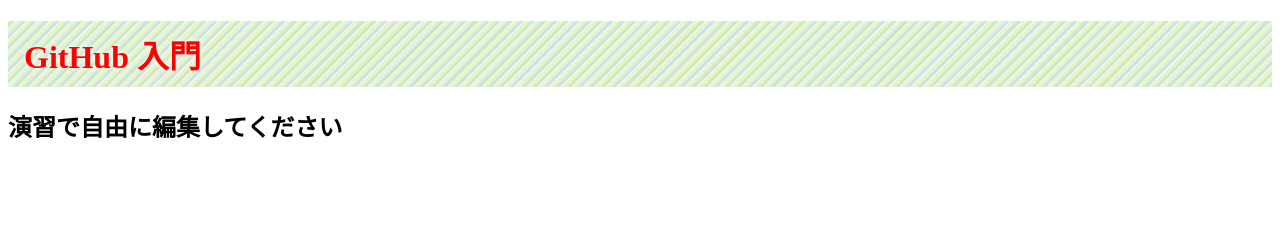
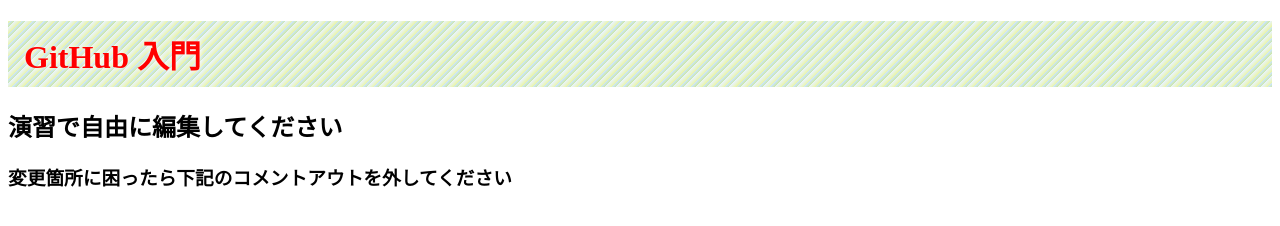
Before and after one commit to harkm/github_ws, a plain HTML site: page index.html in a window 1280 px wide. Drawn offline with Linux system fonts and the light colour scheme.

Commit message:
コメントアウト解除

```diff
--- a/index.html
+++ b/index.html
@@ -8,7 +8,7 @@
     <h1>GitHub 入門</h1>
     <h2>演習で自由に編集してください</h2>
 
-    <!-- 変更箇所に困ったら下記のコメントアウトを外してください -->
+    <h3>変更箇所に困ったら下記のコメントアウトを外してください<h3>
     <!--<div id="target">ここをクリックするとアラート発生</div>-->
 
     <!--<div id="ok">GitHub完全に理解した</div>-->
```
